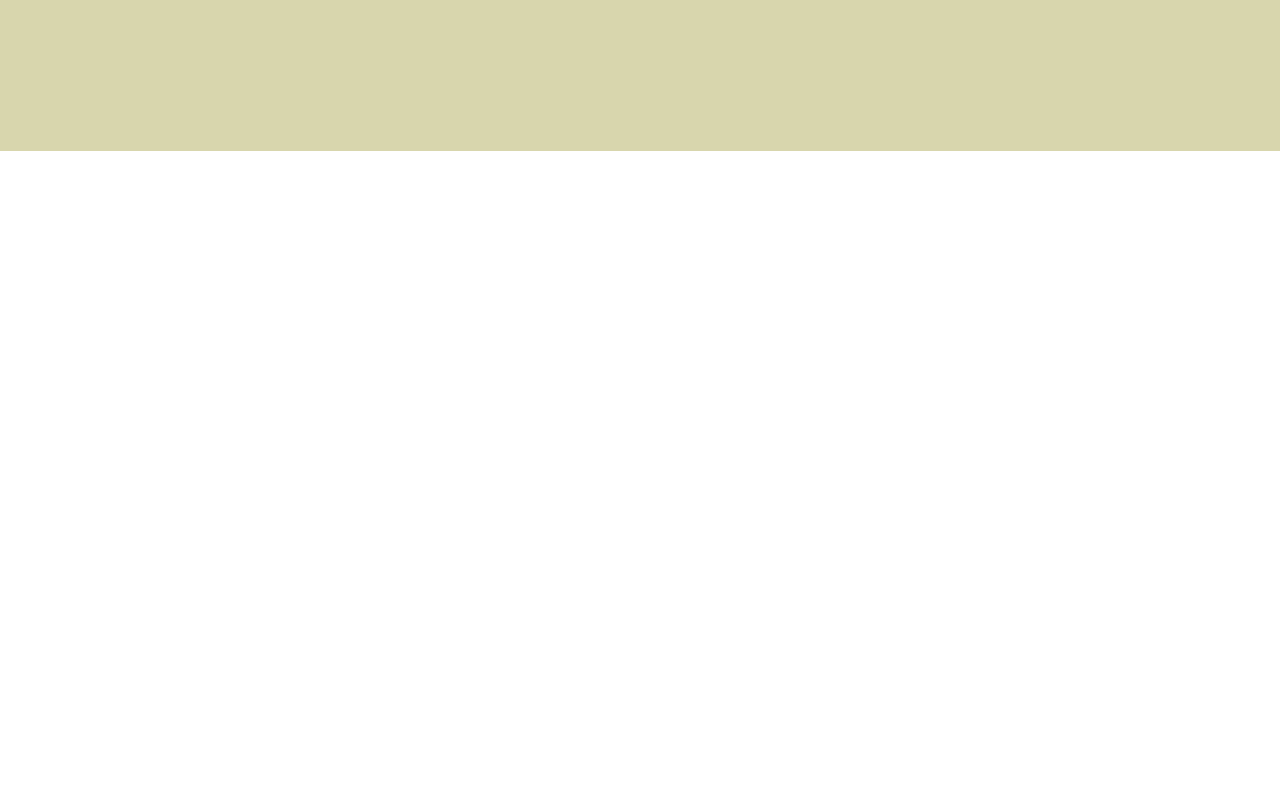
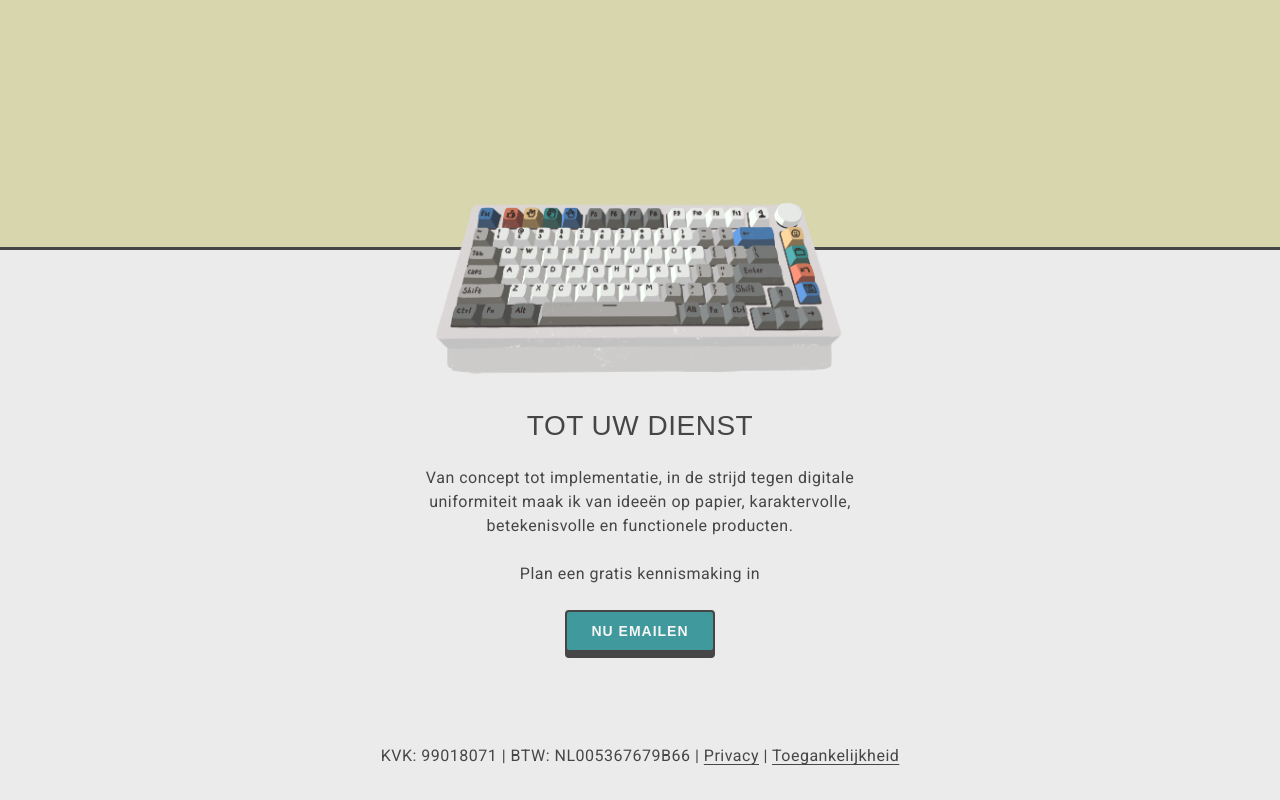
Before and after one commit to Ki-fi/portfolio, a React (Vite) app: page / in a window 1280 px wide. Shown: the part 649-1449 px from the top of the page. Before the commit the page ends 800 px from the top, so only its background shows below. Built offline with nearby package versions, Linux system fonts and the light colour scheme; a web font is replaced by a local one.

Commit message:
Footer created and implemented

```diff
--- a/src/components/button/Button.css
+++ b/src/components/button/Button.css
@@ -6,7 +6,7 @@
     letter-spacing: 1px;
     text-transform: uppercase;
 
-    width: 150px;
+    /*width: 150px;*/
     height: 42px;
     padding: 0 24px;
     border-radius: 4px;
--- /dev/null
+++ b/src/components/footer/Footer.css
@@ -0,0 +1,27 @@
+
+.footer {
+    display: flex;
+    flex-direction: column;
+    align-items: center;
+    background-color: #EBEBEB;
+    border-top: solid 3px var(--Text-dark);
+}
+
+.footer article {
+    display: flex;
+    flex-direction: column;
+    align-items: center;
+    max-width: 500px;
+    gap: 24px;
+    margin-bottom: 32px;
+    position: relative;
+    top: -60px;
+}
+
+.footer article img {
+    max-width: 450px;
+}
+
+.quick_links {
+    margin-bottom: 32px;
+}
--- /dev/null
+++ b/src/components/footer/Footer.jsx
@@ -0,0 +1,30 @@
+import './Footer.css';
+import Button from "../button/Button.jsx";
+import keyboard from "/src/assets/Keyboard.png";
+
+function Footer( { setCursorType } ) {
+
+    return (
+        <footer className="footer">
+            <article>
+                <img src={keyboard} alt="keyboard"/>
+                <span className='subheading'>Tot uw dienst</span>
+                <p>Van concept tot implementatie, in de strijd tegen digitale uniformiteit maak ik van ideeën op papier,
+                    karaktervolle, betekenisvolle en functionele producten.</p>
+                <p>Plan een gratis kennismaking in</p>
+                <Button
+                    type="button"
+                    variant="primary"
+                    onClick={() => {}}
+                    buttonText="nu emailen"
+                    setCursorType={setCursorType}/>
+            </article>
+            <div className='quick_links'>
+                <p>KVK: 99018071 | BTW: NL005367679B66 | <a href={()=>{}}>Privacy</a> | <a href={()=>{}}>Toegankelijkheid</a></p>
+            </div>
+        </footer>
+    )
+
+}
+
+export default Footer;
--- a/src/pages/home/Home.css
+++ b/src/pages/home/Home.css
@@ -2,7 +2,6 @@
 .homepage {
     display: flex;
     flex-direction: column;
-    height: 100vh;
     width: 100vw;
     gap: 32px;
     position: relative;
@@ -12,6 +11,8 @@
 
 .home-container {
     display: flex;
+    height: 100vh;
+    min-height: 600px;
     flex-direction: column;
     justify-content: center;
     flex-grow: 1;
--- a/src/pages/home/Home.jsx
+++ b/src/pages/home/Home.jsx
@@ -7,6 +7,7 @@ import SplitText from "gsap/SplitText"
 import {useRef, useState} from "react";
 import Cursor from "../../components/cursor/Cursor.jsx";
 import Chip from "../../components/chip/Chip.jsx";
+import Footer from "../../components/footer/Footer.jsx";
 
 function Home () {
 
@@ -64,11 +65,11 @@ function Home () {
         <div className="homepage">
             <main className="home-container">
             <div className="greeting-container">
-                <span ref={textRef1} className="headline greeting">Hello,</span>
+                <span ref={textRef1} className="headline greeting">Product</span>
                 <span ref={textRef2}
                       className="headline"
                       onMouseEnter={()=> setCursorType("image")}
-                      onMouseLeave={()=> setCursorType("dot")}>I'm Kiki</span>
+                      onMouseLeave={()=> setCursorType("dot")}>Designer</span>
                 <div ref={disciplinesRef} className="disciplines">
                     <Chip chipText={"User Research"}/>
                     <Chip chipText={"Interaction Design"}/>
@@ -94,8 +95,7 @@ function Home () {
                 />
             </div>
             </main>
-            <footer>
-            </footer>
+            <Footer/>
         </div>
         </>
     )
```
Also changed, not shown: src/assets/Keyboard.png (added), src/assets/Keys.png (deleted).
